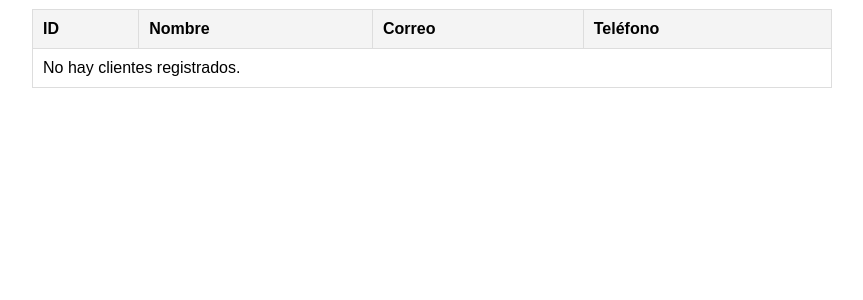
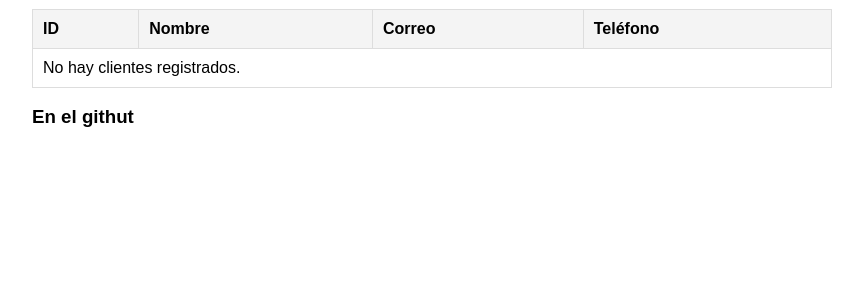
Before and after one commit to ErickYar/Python-CrudCliente, a Flask app: page / in a window 1280 px wide. Shown: the part 296-596 px from the top of the page, without its empty margins (208-1071 px from the left). Run offline with Flask 3, Linux system fonts and the light colour scheme; data that the repository does not hold is empty.

Commit message:
poniendo el repositorio en la pagina

```diff
--- a/templates/index.html
+++ b/templates/index.html
@@ -50,5 +50,6 @@
             {% endfor %}
         </tbody>
     </table>
+    <h3>En el githut</h3>
 </body>
 </html>
```
